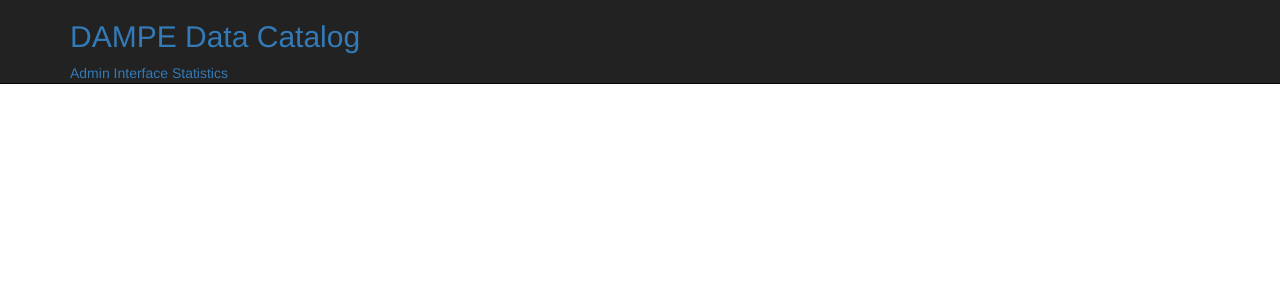
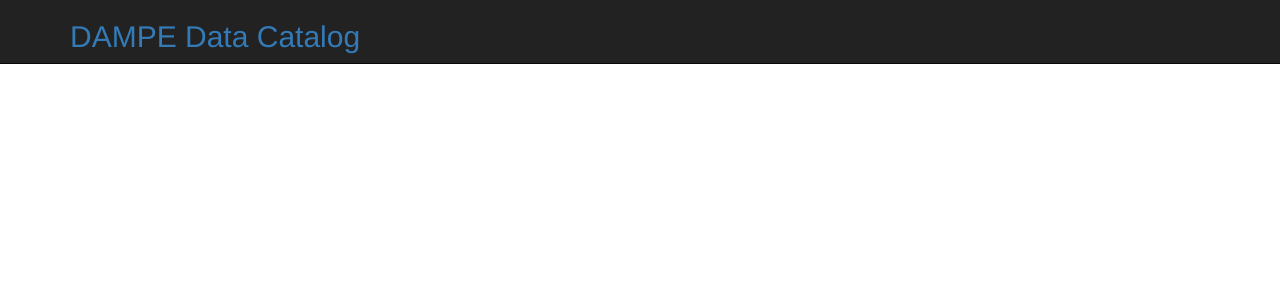
Before and after one commit to zimmerst/DampeDataCatalog, a Flask app: page / in a window 1280 px wide. Shown: the top 300 px of the page. Run offline with Flask 2, Linux system fonts and the light colour scheme; data that the repository does not hold is empty; parts of the project's set-up code (start-up, migrations or seed data) failed here and were passed over; some libraries are stand-ins or nearby versions.

Commit message:
more dumbing down...

```diff
--- a/DampeDataCatalog/core/templates/base.html
+++ b/DampeDataCatalog/core/templates/base.html
@@ -30,8 +30,8 @@
           <h2>
               <a href="/" class="brand">DAMPE Data Catalog</a>
           </h2>
-        <a href="/admin" class="brand"> Admin Interface </a>
-        <a href="/stats" class="brand"> Statistics </a>
+        <!-- <a href="/admin" class="brand"> Admin Interface </a>
+        <a href="/stats" class="brand"> Statistics </a> -->
         </div>
         <div class="navbar-collapse">
         </div><!--/.nav-collapse -->
--- a/DampeDataCatalog/core/templates/files/list.html
+++ b/DampeDataCatalog/core/templates/files/list.html
@@ -3,6 +3,5 @@
 {% block content %}
     {% for file in files %}
       <p>{{ file.fileName }}</p>
-{#      <p><a href="{{ url_for('files.detail', slug=file.slug) }}">{{ file.fileName }}</a></p>      #}
     {% endfor %}
 {% endblock %}
```
